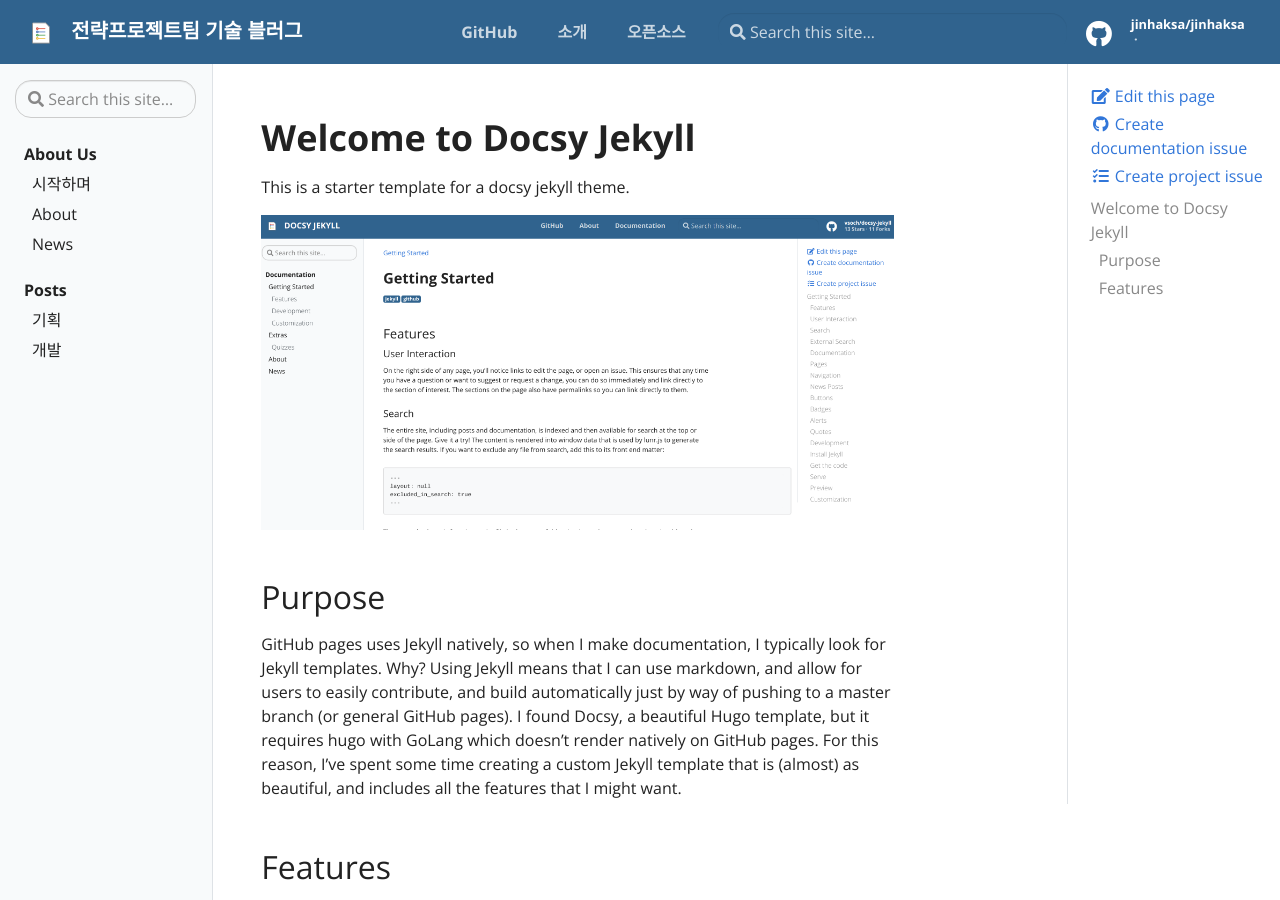
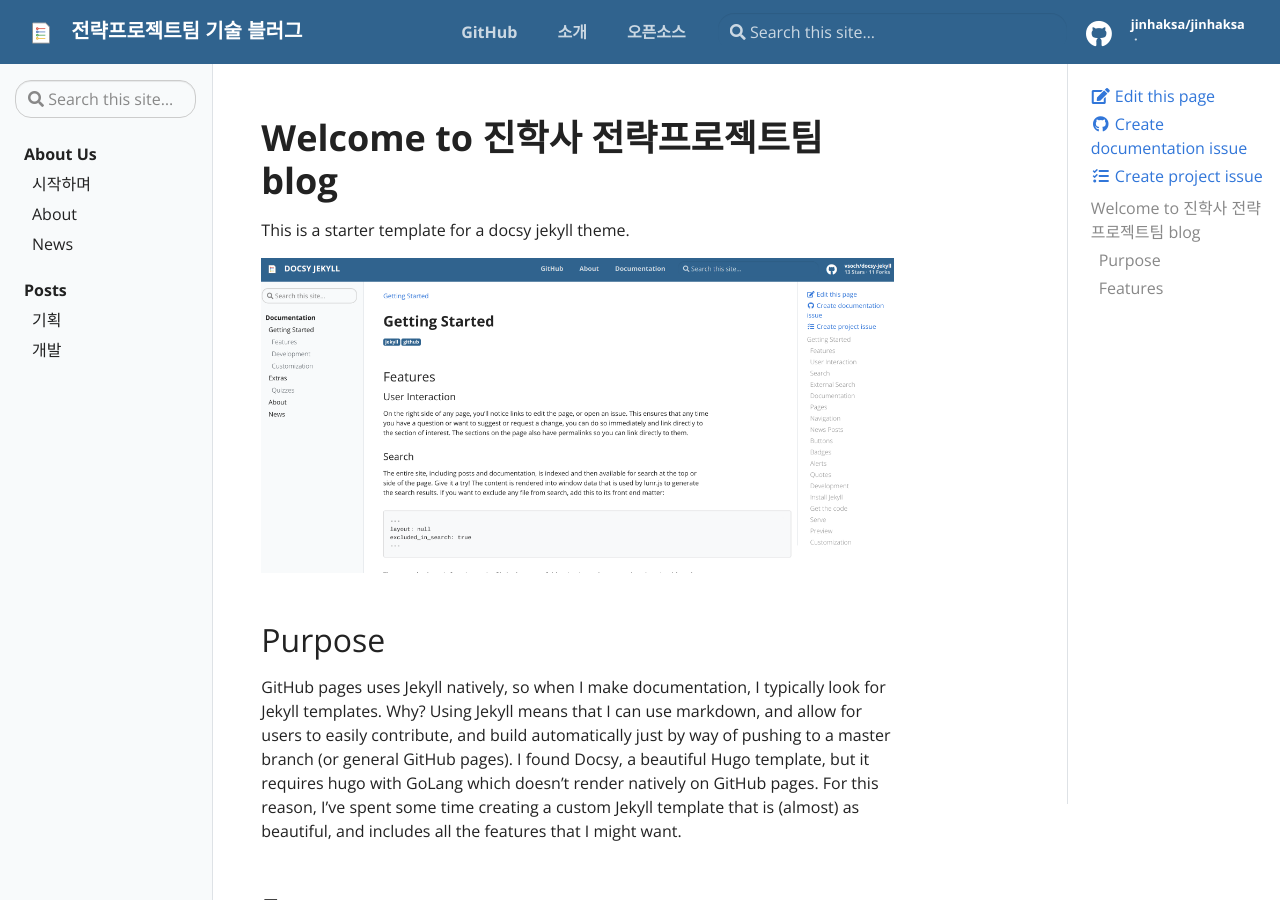
Before and after one commit to jinhaksa/jinhaksa.github.io, a Jekyll site: the page built from pages/index.md, in a window 1280 px wide and 900 px high. Built offline with Jekyll 4.4.1, drawn with Linux system fonts in a browser that asks for light colours; part of the change alters nothing that is shown.

```diff
--- a/_config.yml
+++ b/_config.yml
@@ -96,3 +96,4 @@ defaults:
       layout: "post"
 
 theme: just-the-docs
+remote_theme: pmarsceill/just-the-docs
--- a/pages/index.md
+++ b/pages/index.md
@@ -1,10 +1,10 @@
 ---
 layout: page
-title: Docsy Jekyll Theme
+title: blog main
 permalink: /
 ---
 
-# Welcome to Docsy Jekyll
+# Welcome to 진학사 전략프로젝트팀 blog
 
 This is a starter template for a docsy jekyll theme.
 
@@ -26,16 +26,15 @@ and includes all the features that I might want.
 What are these features? You should see the {% include doc.html name="Getting Started" path="getting-started" %}
 guide for a complete summary. Briefly:
 
- - *User interaction* including consistent permalinks, links to ask questions via GitHub issues, and edit the file on GitHub directly.
- - *Search* across posts, documentation, and other site pages, with an ability to exclude from search.
- - *External Search* meaning an ability to link any page tag to trigger an external search.
- - *Documentation* A documentation collection that was easy to organize on the filesystem, render with nested headings for the user, and refer to in markdown.
- - *Pages* A separate folder for more traditional pages (e.g, about).
- - *Navigation*: Control over the main navigation on the left of the page, and automatic generation of table of contents for each page on the right.
- - *News* A posts feed for news and updates, along with an archive (organized by year).
- - *Templates* or specifically, "includes" that make it easy to create an alert, documentation link, or other content.
- - *Continuous Integration* recipes to preview the site
-
+- _User interaction_ including consistent permalinks, links to ask questions via GitHub issues, and edit the file on GitHub directly.
+- _Search_ across posts, documentation, and other site pages, with an ability to exclude from search.
+- _External Search_ meaning an ability to link any page tag to trigger an external search.
+- _Documentation_ A documentation collection that was easy to organize on the filesystem, render with nested headings for the user, and refer to in markdown.
+- _Pages_ A separate folder for more traditional pages (e.g, about).
+- _Navigation_: Control over the main navigation on the left of the page, and automatic generation of table of contents for each page on the right.
+- _News_ A posts feed for news and updates, along with an archive (organized by year).
+- _Templates_ or specifically, "includes" that make it easy to create an alert, documentation link, or other content.
+- _Continuous Integration_ recipes to preview the site
 
 For features, getting started with development, see the {% include doc.html name="Getting Started" path="getting-started" %} page. Would you like to request a feature or contribute?
 [Open an issue]({{ site.repo }}/issues)
```
